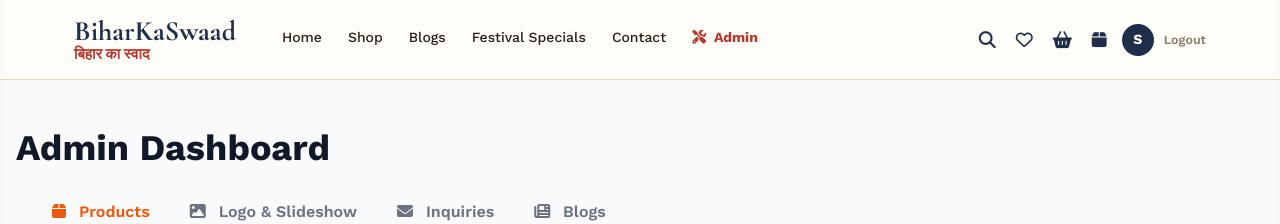
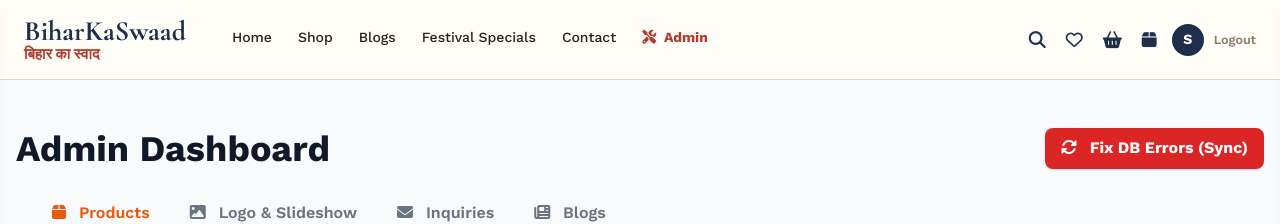
Before and after one commit to adityapandey2002/BIHARKASWAAD, a React (Create React App) app in the folder client/: page /dashboard in a window 1280 px wide. Shown: the top 224 px of the page. Built offline with nearby package versions, Linux system fonts and the light colour scheme; no server answers; sample sign-in values are in the browser's storage.

Commit message:
Finalising UI

```diff
--- a/client/src/components/sections/HomeSection.jsx
+++ b/client/src/components/sections/HomeSection.jsx
@@ -134,12 +134,12 @@
       <div className="stitch"></div>
 
       {/* ── Categories ───────────────────────────────────────────────────── */}
-      <section className="section" id="categories">
+      <section className="section" id="categories" style={{ paddingTop: '20px', paddingBottom: '20px' }}>
         <div className="wrap">
-          <div className="section-head mb-8">
-            <h2 className="font-display text-3xl font-bold text-indigo-900">Categories</h2>
+          <div className="section-head mb-4">
+            <h2 className="font-display text-2xl font-bold text-indigo-900">Categories</h2>
           </div>
-          <div className="flex gap-4 overflow-x-auto pb-4 snap-x" style={{ scrollbarWidth: 'none', msOverflowStyle: 'none' }}>
+          <div className="flex gap-4 overflow-x-auto pb-4 pt-2 snap-x" style={{ scrollbarWidth: 'none', msOverflowStyle: 'none' }}>
             <style>{`.flex.gap-4.overflow-x-auto::-webkit-scrollbar { display: none; }`}</style>
             {[
               { image: 'https://res.cloudinary.com/kvteudbg/image/upload/v1784116246/SATTU_m2gfbg.png', label: 'Sattu', search: 'Sattu' },
@@ -151,8 +151,8 @@
               { image: 'https://res.cloudinary.com/kvteudbg/image/upload/v1784116245/SEEDS_bjhoxc.png', label: 'Seeds', search: 'Seeds' },
               { image: 'https://res.cloudinary.com/kvteudbg/image/upload/v1784116245/SPICES_eluhsi.png', label: 'Spices', search: 'Spices' },
             ].map(({ image, label, search, isCategory }) => (
-              <Link to={`/products?${isCategory ? 'category' : 'search'}=${encodeURIComponent(search)}`} key={label} className="block text-center group snap-start flex-shrink-0" style={{ width: '100px' }}>
-                <div className="w-20 h-20 md:w-24 md:h-24 mx-auto mb-3 rounded-full overflow-hidden border-4 border-gray-100 shadow-sm transition-transform duration-300 group-hover:scale-110 group-hover:border-orange-500">
+              <Link to={`/products?${isCategory ? 'category' : 'search'}=${encodeURIComponent(search)}`} key={label} className="block text-center group snap-start flex-shrink-0 w-24 md:w-28">
+                <div className="w-20 h-20 md:w-24 md:h-24 mx-auto mb-3 rounded-full overflow-hidden border-4 border-gray-100 shadow-sm transition-transform duration-150 group-hover:scale-110 group-hover:border-orange-500">
                   <img src={image} alt={label} className="w-full h-full object-cover" />
                 </div>
                 <span className="text-sm font-semibold text-gray-800">{label}</span>
--- a/client/src/index.css
+++ b/client/src/index.css
@@ -24,7 +24,8 @@
   img{display:block; max-width:100%;}
   a{color:inherit; text-decoration:none;}
   button{font-family:inherit; cursor:pointer; border:none; background:none;}
-  .wrap{max-width:1180px; margin:0 auto; padding:0 24px;}
+  .wrap{max-width:100%; margin:0 auto; padding:0 16px;}
+
   .stitch{
     height:10px;
     background-image:repeating-linear-gradient(90deg, var(--sindoor) 0 6px, transparent 6px 14px);
--- a/client/src/pages/Dashboard.jsx
+++ b/client/src/pages/Dashboard.jsx
@@ -46,7 +46,23 @@
   return (
     <div className="min-h-screen py-12 bg-gray-50">
       <div className="max-w-7xl mx-auto px-4">
-        <h1 className="text-4xl font-bold text-gray-900 mb-8">Admin Dashboard</h1>
+        <div className="flex flex-col md:flex-row justify-between items-start md:items-center mb-8 gap-4">
+          <h1 className="text-4xl font-bold text-gray-900">Admin Dashboard</h1>
+          <button
+            onClick={async () => {
+              try {
+                const token = localStorage.getItem('token');
+                const res = await axios.get(`${API_URL}/site-assets/sync-db`, { headers: { Authorization: `Bearer ${token}` } });
+                alert('✅ ' + res.data.message);
+              } catch (err) {
+                alert('❌ Failed to sync DB. Ensure the latest backend code is deployed to your live server.');
+              }
+            }}
+            className="bg-red-600 text-white px-4 py-2 rounded-lg font-bold shadow hover:bg-red-700 transition"
+          >
+            <i className="fa-solid fa-rotate mr-2"></i> Fix DB Errors (Sync)
+          </button>
+        </div>
 
         {/* Tabs Navigation */}
         <div className="mb-8 border-b border-gray-200">
```
